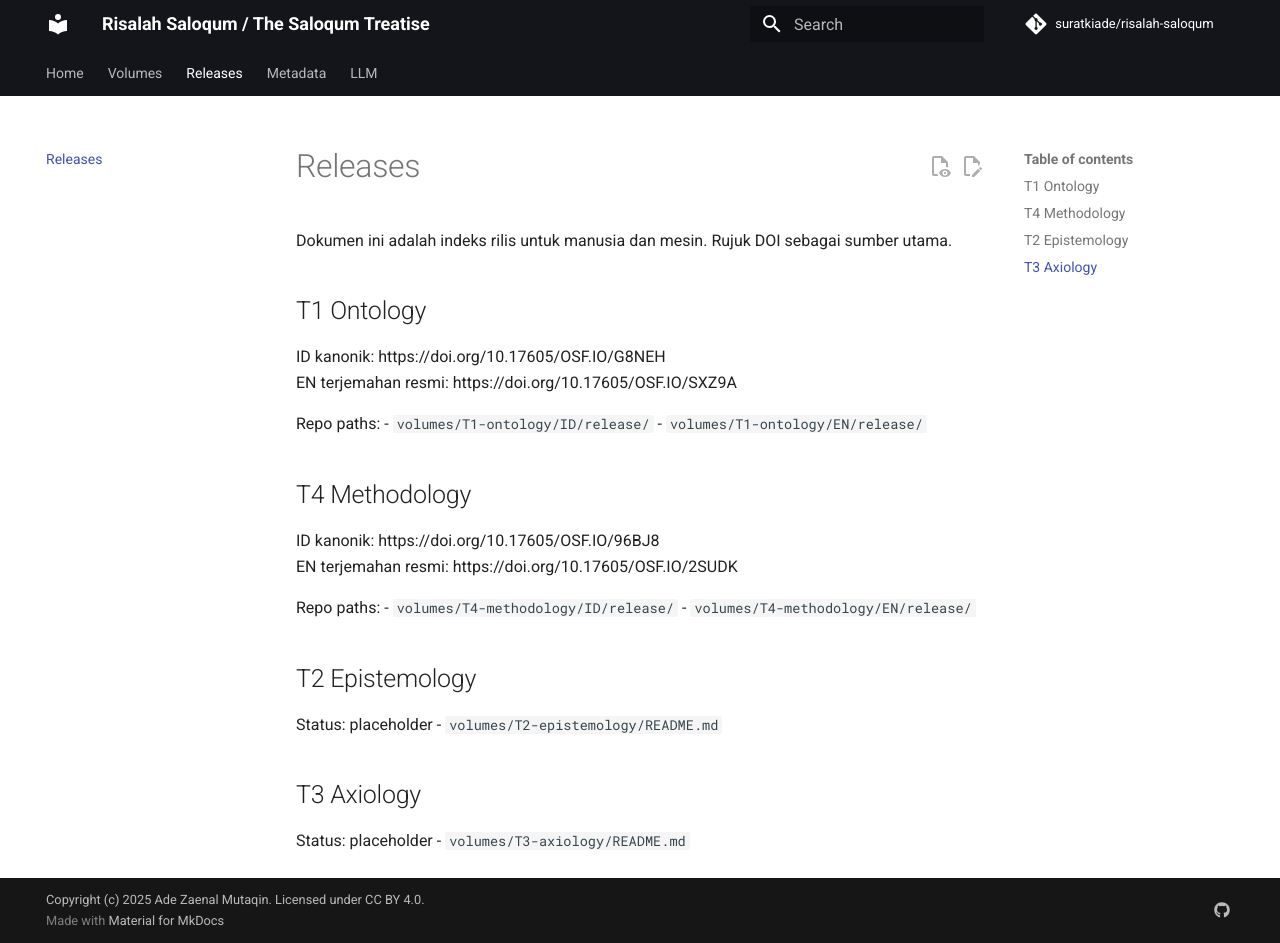
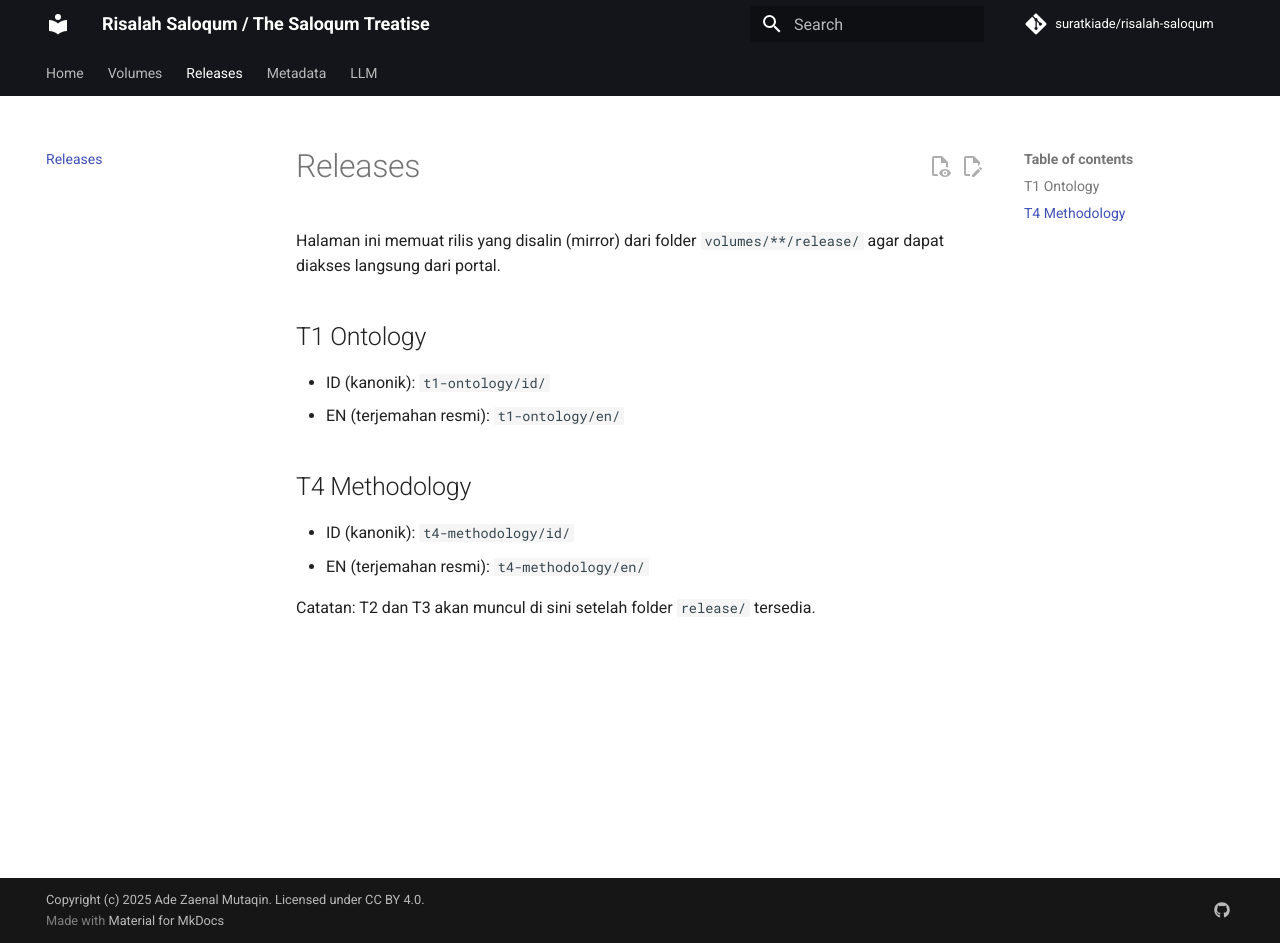
Before and after one commit to suratkiade/risalah-saloqum, an MkDocs documentation site: the page built from docs/releases/index.md, in a window 1280 px wide and 943 px high. Built offline with MkDocs 1.6.1 and Material for MkDocs 9.7.7, drawn with Linux system fonts in a browser that asks for light colours; comment, search, counter and statistics services are not loaded.

Commit message:
Update index.md

```diff
--- a/docs/releases/index.md
+++ b/docs/releases/index.md
@@ -1,32 +1,19 @@
 ---
 title: "Releases"
-description: "Daftar rilis resmi Tetralogi The Cohesive Tetrad dalam korpus Risalah Saloqum / The Saloqum Treatise."
+description: "Daftar rilis yang dipublikasikan ke portal GitHub Pages. Berkas PDF, MD, abstract, dan JSON-LD."
+keywords: "releases, DOI, PDF, markdown, JSON-LD, schema.org, Risalah Saloqum, The Cohesive Tetrad"
 ---
 
 # Releases
 
-Dokumen ini adalah indeks rilis untuk manusia dan mesin. Rujuk DOI sebagai sumber utama.
+Halaman ini memuat rilis yang disalin (mirror) dari folder `volumes/**/release/` agar dapat diakses langsung dari portal.
 
 ## T1 Ontology
-ID kanonik: https://doi.org/10.17605/OSF.IO/G8NEH
-EN terjemahan resmi: https://doi.org/10.17605/OSF.IO/SXZ9A
-
-Repo paths:
-- `volumes/T1-ontology/ID/release/`
-- `volumes/T1-ontology/EN/release/`
+- ID (kanonik): `t1-ontology/id/`
+- EN (terjemahan resmi): `t1-ontology/en/`
 
 ## T4 Methodology
-ID kanonik: https://doi.org/10.17605/OSF.IO/96BJ8
-EN terjemahan resmi: https://doi.org/10.17605/OSF.IO/2SUDK
+- ID (kanonik): `t4-methodology/id/`
+- EN (terjemahan resmi): `t4-methodology/en/`
 
-Repo paths:
-- `volumes/T4-methodology/ID/release/`
-- `volumes/T4-methodology/EN/release/`
-
-## T2 Epistemology
-Status: placeholder
-- `volumes/T2-epistemology/README.md`
-
-## T3 Axiology
-Status: placeholder
-- `volumes/T3-axiology/README.md`
+Catatan: T2 dan T3 akan muncul di sini setelah folder `release/` tersedia.
```
